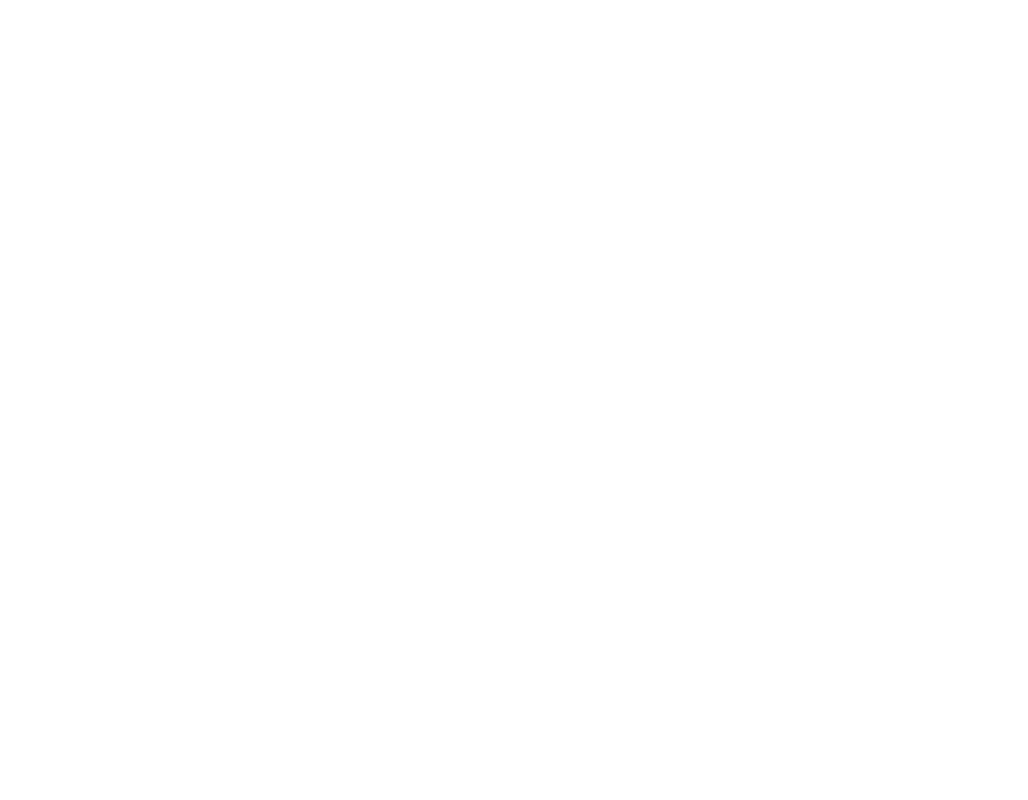
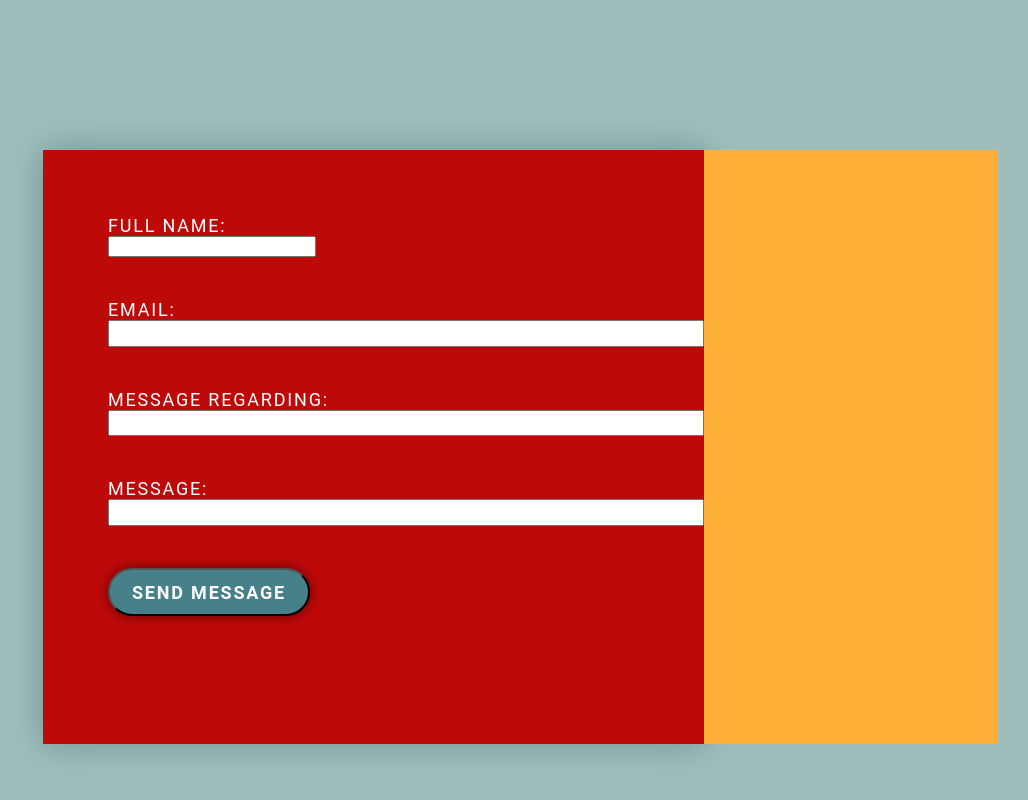
Before and after one commit to linneanestor/assignmentlesson07, a plain HTML site: page index.html in a window 1280 px wide. Shown: the top 800 px of the page, without its empty margins (120-1148 px from the left). Drawn offline with Linux system fonts and the light colour scheme.

Commit message:
Added boxes and form

```diff
--- a/index.html
+++ b/index.html
@@ -8,6 +8,35 @@
     <link rel="stylesheet" href="styles/index.css">
 </head>
 <body>
+    <main>
 
+        <div class="rectanglered">
+            <form>
+                <label for="name">Full name:</label>
+                <input type="text" id="name" name="name">
+                <br> <br>
+                <label for="email">Email:</label>
+                <input type="email" id="email" name="email">
+                <br> <br>
+                <label for="subject">
+                    Message regarding:
+                </label>
+                <input type="text" id="subject" name="subject">
+                <br> <br>
+                <label for="subject">
+                    Message:
+                </label>
+                <input type="text" id="message" name="message">
+            </form>
+            <br> <br>
+            <button class="button1">SEND MESSAGE</button>
+        </div>
+        <div class="rectangleorange">
+
+        </div>
+        <div class="duck">
+        </div>
+    </main>
+    <img class="duckpic" src="images/duck.png" alt="duck" title="A bathtub duck">
 </body>
 </html>
--- a/styles/index.css
+++ b/styles/index.css
@@ -0,0 +1,75 @@
+body {
+    background: #9DBEBB;
+    display: flex;
+    flex-direction: column;
+    justify-content: center;
+    align-items: center;
+    color: #FEFFFF;
+    font-family: Roboto;
+    font-size: 18px;
+    font-style: normal;
+    font-weight: 400;
+    line-height: normal;
+    letter-spacing: 1.8px;
+    text-transform: uppercase;
+}
+main {
+    width: 954px;
+    height: 594px;
+    flex-shrink: 0;
+    display: flex;
+    justify-content: flex-end;
+    margin-top: 150px;
+}
+form {
+    display: flex;
+    flex-direction: column;
+}
+.rectanglered {
+    width: 700px;
+    max-height: 594px;
+    background: #BE0909;
+    box-shadow: 0px 0px 32px 0px rgba(0, 0, 0, 0.25);
+    display: flex;
+    flex-direction: column;
+    padding-top: 65px;
+    padding-left: 65px;
+}
+.rectangleorange {
+    width: 345px;
+    height: 594px;
+    background: #FFB039;
+}
+.duckpic {
+    width: 663px;
+    height: 603px;
+    z-index: 1;
+}
+.duck {
+    z-index: 1;
+    position: static;
+}
+.button1 {
+    background-color: gray;
+    width: 202px;
+    height: 48px;
+    border-radius: 40px;
+    background: #468189;
+    box-shadow: 0px 0px 12px 0px rgba(0, 0, 0, 0.50);
+    color: #FFF;
+    text-align: center;
+    font-family: Roboto;
+    font-size: 18px;
+    font-style: normal;
+    font-weight: 700;
+    line-height: normal;
+    letter-spacing: 1.8px;
+    text-transform: uppercase;
+}
+.button1:hover {
+    background-color: pink;
+}
+#name {
+    width: 200px;
+    height: 15px;
+}
```
Also changed, not shown: images/duck.png (added).
